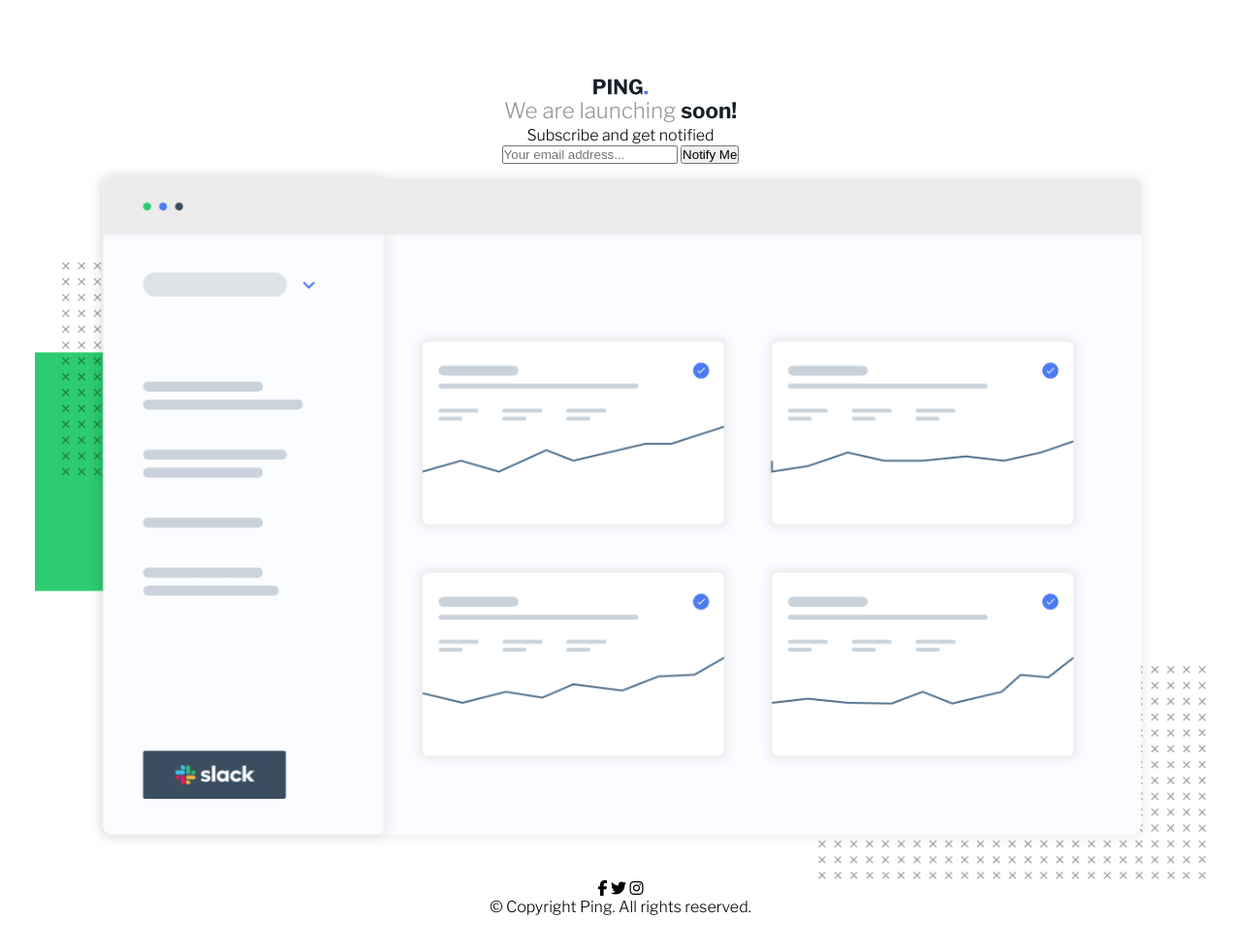
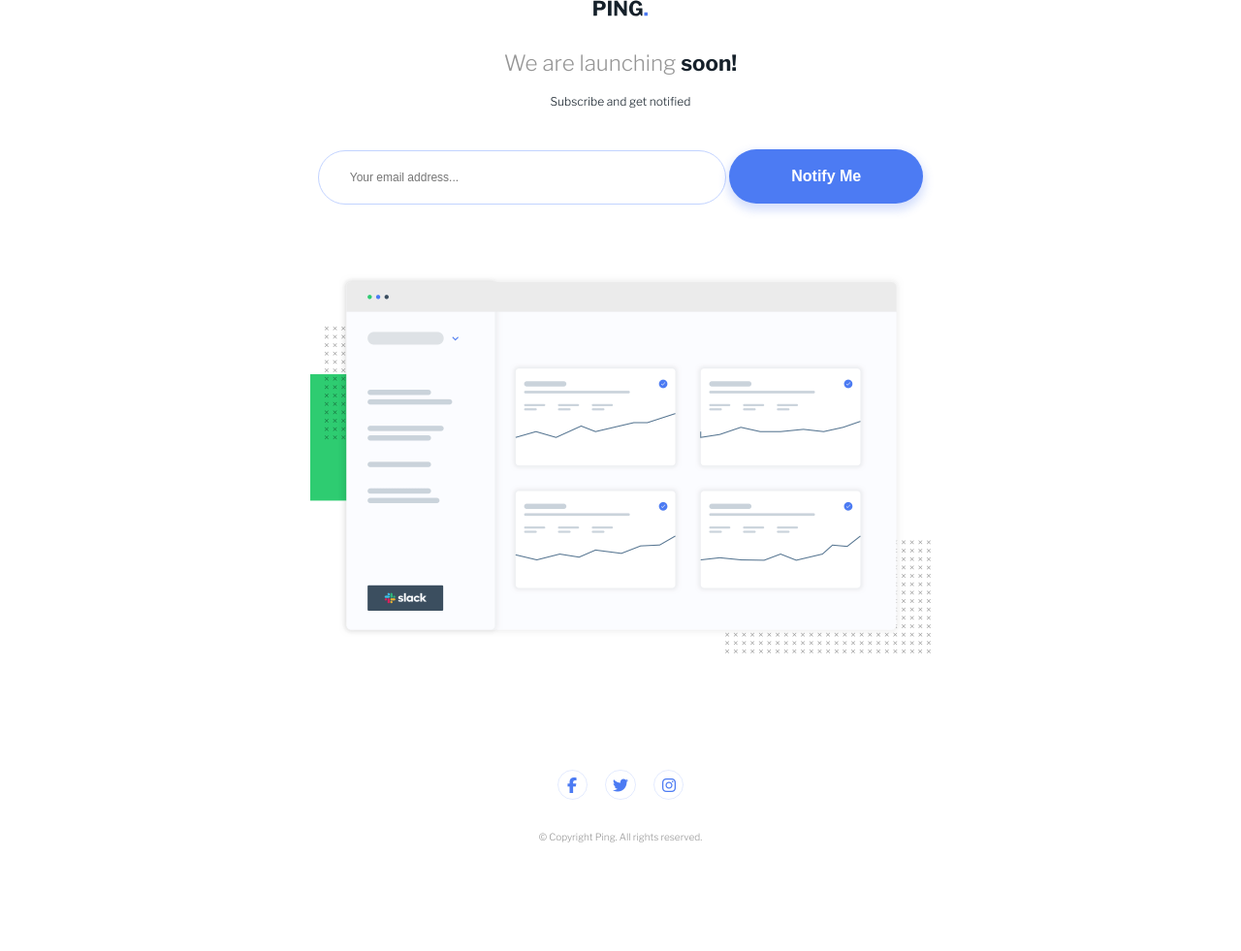
Before and after one commit to dinahbrito/ping-coming-soon, a plain HTML site: page index.html in a window 1280 px wide. Shown: the whole page at 97% size. After the commit the page ends 871 px from the top, so only its background shows below. Drawn offline with nearby package versions, Linux system fonts and the light colour scheme.

Commit message:
desktop img and form styling

```diff
--- a/index.html
+++ b/index.html
@@ -20,6 +20,7 @@
   <main>
     <header>
       <img src="./images/logo.svg" alt="Ping logo">
+    </header>
 
     <div class="cta">
       <h1>We are launching <span>soon!</span></h1>
@@ -31,18 +32,24 @@
       </form>
     </div>
 
-    </header>
+
     <div class="illustration">
       <img src="./images/illustration-dashboard.png" alt="Illustration of Ping dashboard">
     </div>
 
     <footer>
       <div class="social-icons">
+        <div class="circle">
           <i class="fab fa-facebook-f"></i>
+        </div>
+        <div class="circle">
           <i class="fab fa-twitter"></i>
+        </div>
+        <div class="circle">
           <i class="fab fa-instagram"></i>
         </div>
-      <p class="copyright">&copy; Copyright Ping. All rights reserved.</p>
+      </div>
+      <small class="copyright">&copy; Copyright Ping. All rights reserved.</small>
     </footer>
 
   </main>
--- a/styles.css
+++ b/styles.css
@@ -23,7 +23,7 @@ h1 {
     line-height: 2rem;
 }
 
-h1 span {
+span {
     color: #15202A;
     font-weight: 700;
 }
@@ -32,7 +32,9 @@ h1 span {
 
 body {
     background-color: #FFFFFF;
+    color: #15202A;
     font-family: 'Libre Franklin', sans-serif;
+    font-weight: 300;
 }
 
 main {
@@ -46,4 +48,106 @@ main {
 header img {
     margin: 0 auto;
     width: 3.5rem;
+    margin-bottom: 2rem;
 }
+
+.cta p {
+    font-size: .75rem;
+    line-height: .94rem;
+    margin-top: 1rem;
+    margin-bottom: 2rem;
+}
+
+input {
+    border: 1px solid rgba(194,211,255,1);
+    box-shadow: 0px 0px 7px 3px rgba(0, 0, 0, 0.0001);
+    color: rgba(184, 199,237,1);
+    font-size: .75rem;
+    line-height: 1.25rem;
+    padding: .63rem 2rem;
+}
+
+button {
+    background-color: rgba(76, 123, 243, 1);
+    border: none;
+    box-shadow: 0px 5px 10px 2px rgba(76, 123, 243, 0.230414);
+    color: #FFFFFF;
+    padding: .75rem 0;
+    margin-top: .63rem;
+}
+
+input, button {
+    border-radius: 28px;
+    width: 100%;
+}
+
+form  {
+    margin-bottom: 4.5rem;
+}
+
+.illustration {
+    margin-bottom: 7.5rem;
+}
+
+footer {
+    max-width: 10.625rem;
+    margin: 0 auto;
+}
+.social-icons {
+    display: flex;
+    justify-content: space-evenly;
+    margin-bottom: 1.69rem;
+}
+
+i {
+    color:rgba(76, 123, 243, 1);
+}
+
+.circle {
+    align-items: center;
+    border: .92px solid rgba(76, 123, 243, .15);
+    border-radius: 50%;
+    display: grid;
+    justify-content: center;
+    height: 1.94rem;
+    width: 1.94rem;
+}
+
+.copyright {
+    color: #969696;
+    font-size: .625rem;
+    line-height: .75rem;
+}
+
+@media only screen and (min-width: 768px){
+    body {
+        height: 100vh;
+    }
+
+    main {
+        padding: 0;
+    }
+
+
+
+
+    input, button {
+        height: 3.5rem;
+    }
+
+    input {
+        width: 26.31rem;
+    }
+
+    button {
+        font-size: 1rem;
+        font-weight: 600;
+        line-height: 1.21rem;
+        width: 12.5rem;
+        padding: 1.13rem;
+    }
+
+    .illustration {
+        max-width: 40rem;
+    }
+}
```
Lines whose indentation alone changed are shown as unchanged.
